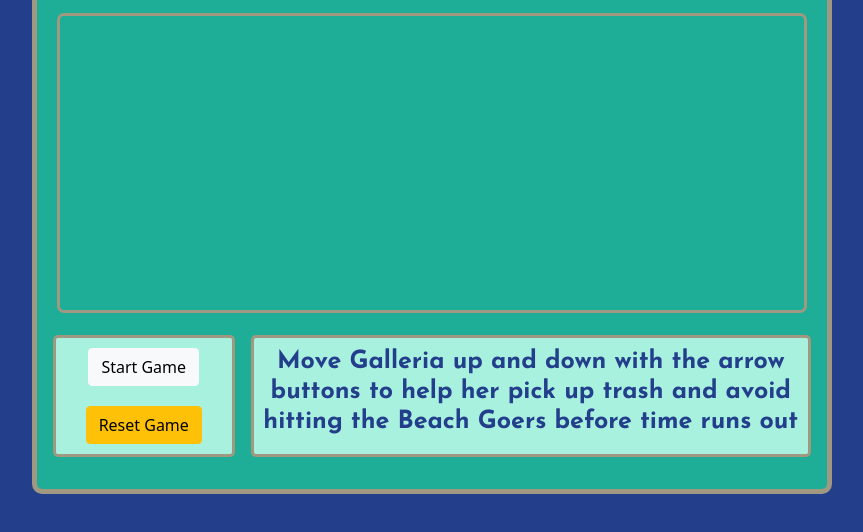
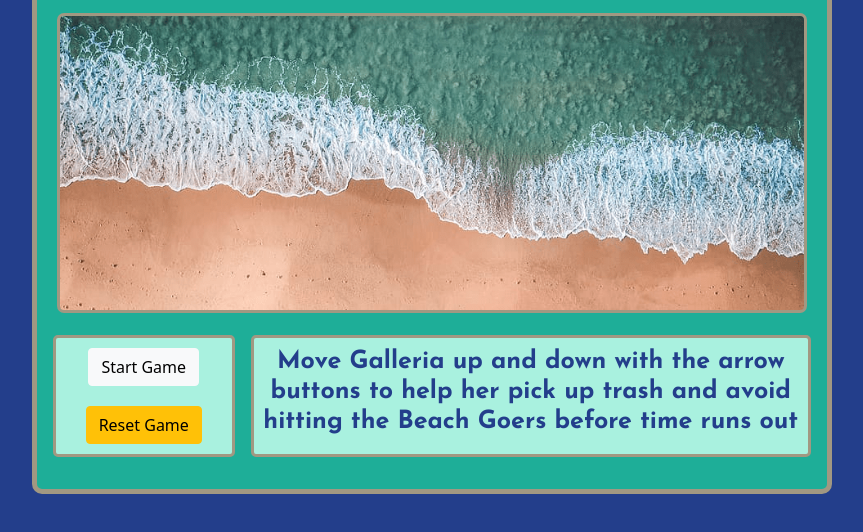
Before and after one commit to anaismveras/Galleria_Saves_The_Planet, a plain HTML site: page index.html in a window 1280 px wide. Shown: the part 122-654 px from the top of the page, without its empty margins (208-1071 px from the left). Drawn offline with nearby package versions, Linux system fonts and the light colour scheme.

Commit message:
revised url source for background

```diff
--- a/css/style.css
+++ b/css/style.css
@@ -31,7 +31,7 @@ html,body {
   canvas {
     background-repeat: no-repeat;
     background-size: cover;
-    background-image: url(css/images/GSTP-background.png);
+    background-image: url(/css/images/GSTP-background.png);
     width: 750px;
     height: 300px;
     border: 3px solid #A19882;
```
